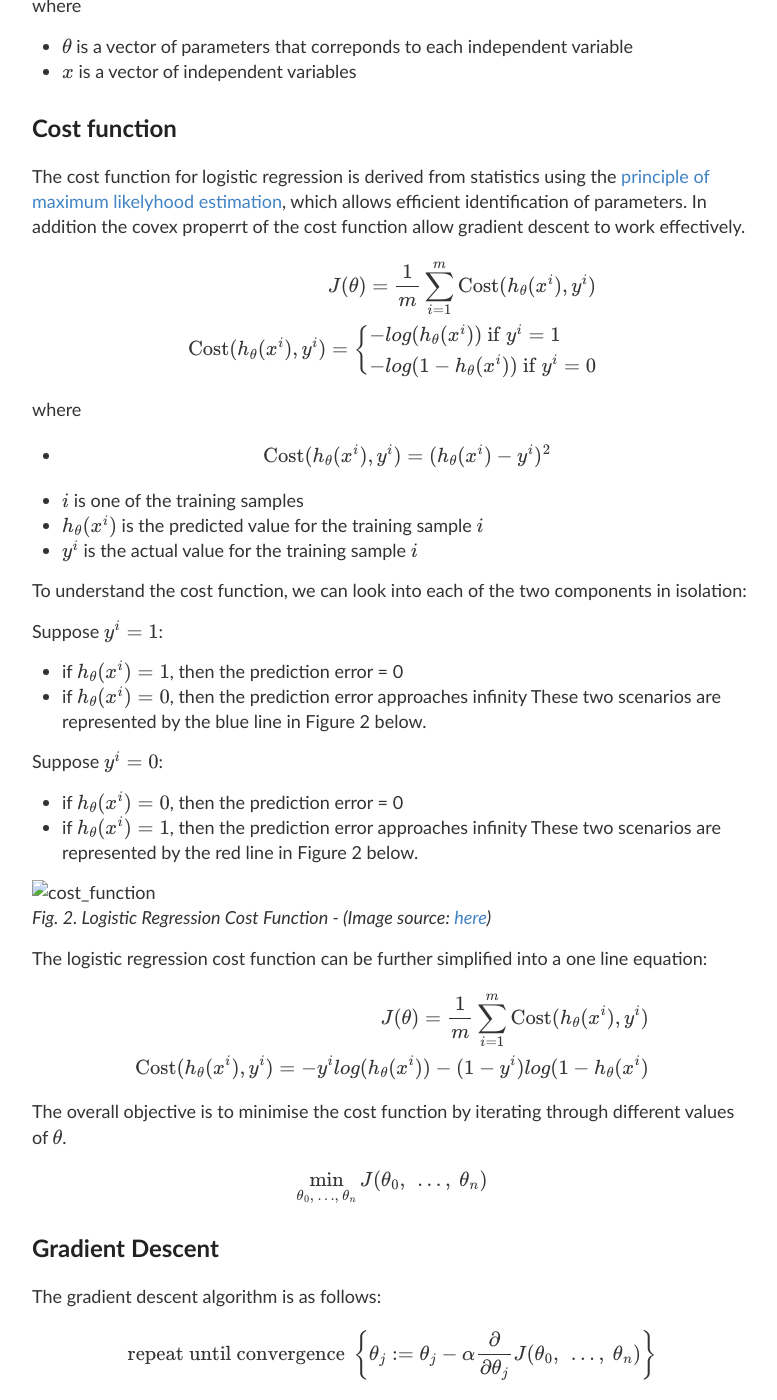
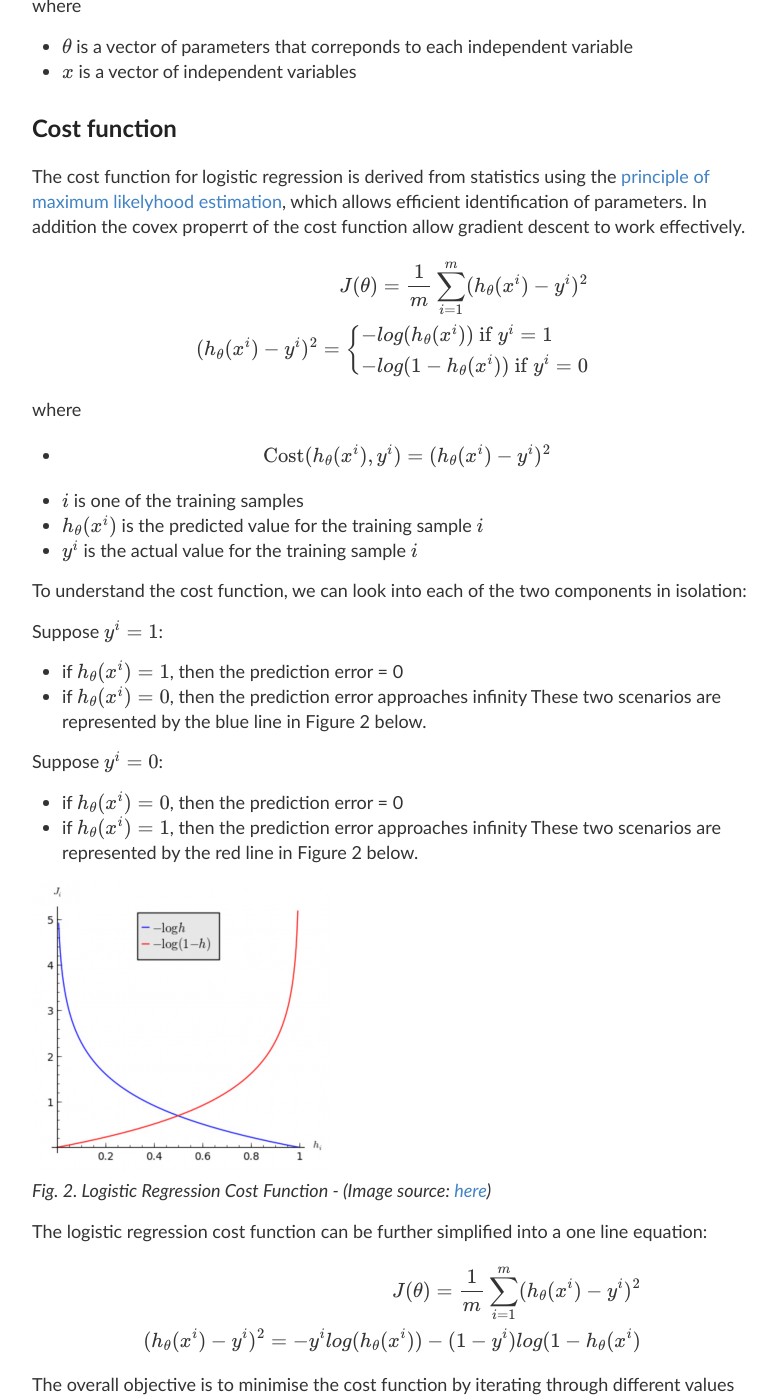
Before and after one commit to wngaw/wngaw.github.io, a Jekyll site: the page built from _posts/2019-05-11-logistic-regression.md, in a window 1280 px wide and 1400 px high, scrolled down 1096 px. Shown: the whole window, without its empty margins (248-1025 px from the left). Built offline with Jekyll 4.4.1, drawn with Linux system fonts in a browser that asks for light colours; formulas are drawn with MathJax 3; some of the changed text lies outside the part shown.

Commit message:
correct image link

```diff
--- a/_posts/2019-05-11-logistic-regression.md
+++ b/_posts/2019-05-11-logistic-regression.md
@@ -53,8 +53,8 @@ The cost function for logistic regression is derived from statistics using the [
 
 $$
 \begin{align}
-J(\theta) =  \frac{1}{m} \sum\limits_{i=1}^m \text{Cost}(h_\theta(x^i), y^i) \\
-\text{Cost}(h_\theta(x^i), y^i) =
+J(\theta) =  \frac{1}{m} \sum\limits_{i=1}^m (h_\theta(x^i) - y^i)^2 \\
+(h_\theta(x^i) - y^i)^2 =
 \left \{
 \begin{array}{l}
 -log(h_\theta(x^i)) \ \text{if} \ y^i = 1\\
@@ -94,8 +94,8 @@ The logistic regression cost function can be further simplified into a one line
 
 $$
 \begin{align}
-J(\theta) =  \frac{1}{m} \sum\limits_{i=1}^m \text{Cost}(h_\theta(x^i), y^i) \\
-\text{Cost}(h_\theta(x^i), y^i) = -y^i log(h_\theta(x^i)) - (1-y^i)log(1- h_\theta(x^i)
+J(\theta) =  \frac{1}{m} \sum\limits_{i=1}^m (h_\theta(x^i) - y^i)^2 \\
+(h_\theta(x^i) - y^i)^2 = -y^i log(h_\theta(x^i)) - (1-y^i)log(1- h_\theta(x^i)
 \end{align}
 $$
 
@@ -134,7 +134,7 @@ Gradient descent is not the only algorithm that can minimize the cost function.
 - L-BFGS
 
 Advantages:
-- Do not need to pickl $$\alpha$$
+- Do not need to pick learning rate $$\alpha$$
 - Converges faster
 
 Disadvantages:
```
Also changed, not shown: images/logistic_regression_cost_function.png (renamed from images/logistc_regression_cost_function.png).
